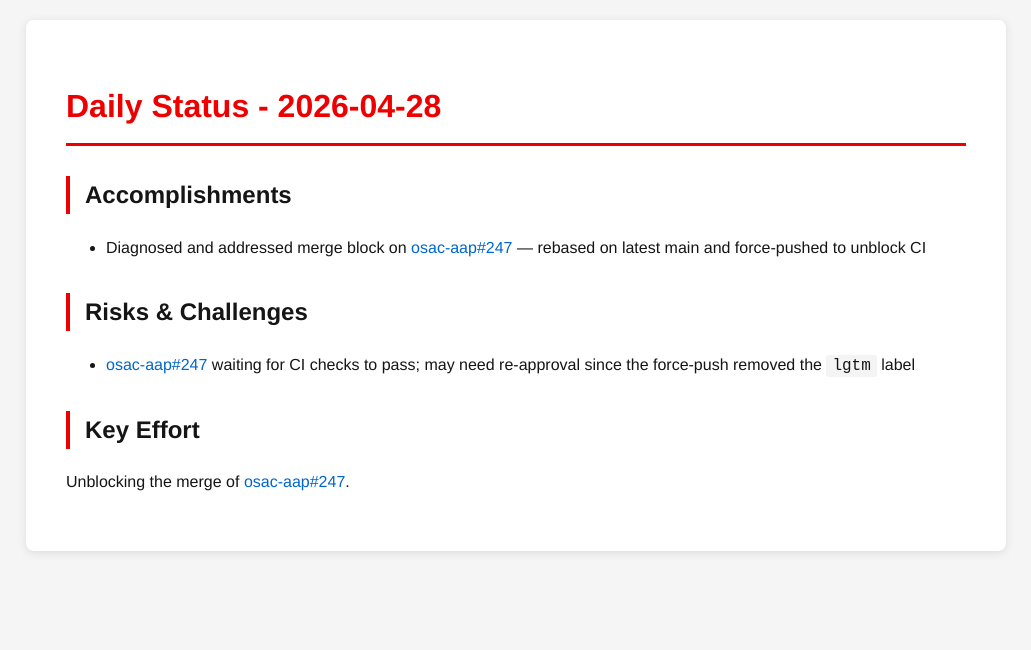
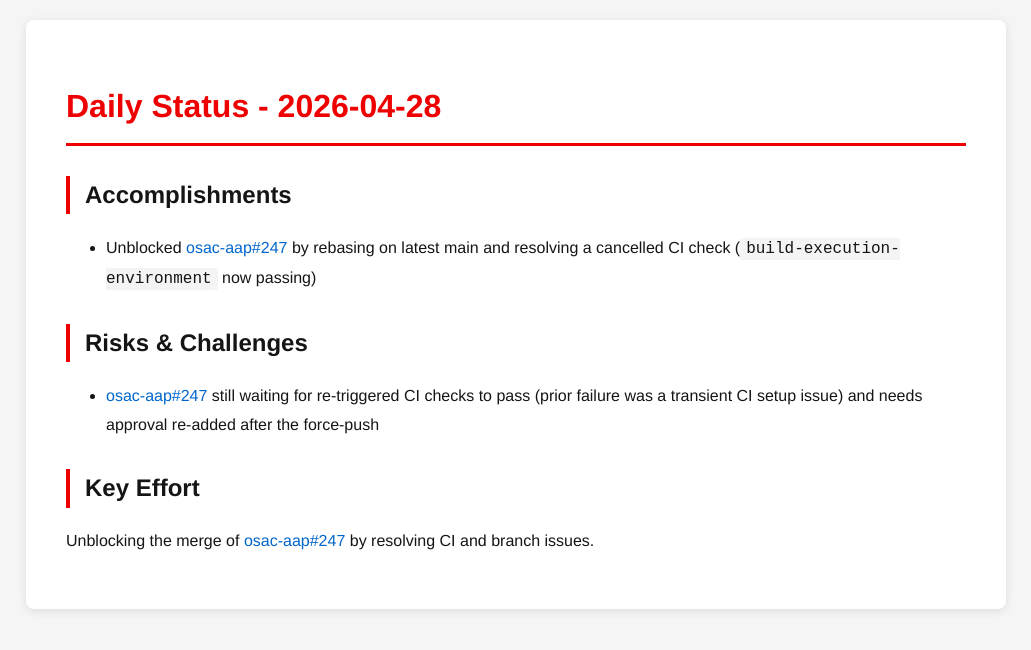
Before and after one commit to tzvatot/daily-status, a Jekyll site: the page built from 2026-04-28.md, in a window 1280 px wide. Shown: the top 650 px of the page, without its empty margins (124-1155 px from the left). Built offline with Jekyll 4.4.1, drawn with Linux system fonts in a browser that asks for light colours.

Commit message:
Daily status update - 2026-04-28

```diff
--- a/2026-04-28.md
+++ b/2026-04-28.md
@@ -7,10 +7,10 @@ date: 2026-04-28
 # Daily Status - 2026-04-28
 
 ## Accomplishments
-- Diagnosed and addressed merge block on [osac-aap#247](https://github.com/osac-project/osac-aap/pull/247) — rebased on latest main and force-pushed to unblock CI
+- Unblocked [osac-aap#247](https://github.com/osac-project/osac-aap/pull/247) by rebasing on latest main and resolving a cancelled CI check (`build-execution-environment` now passing)
 
 ## Risks & Challenges
-- [osac-aap#247](https://github.com/osac-project/osac-aap/pull/247) waiting for CI checks to pass; may need re-approval since the force-push removed the `lgtm` label
+- [osac-aap#247](https://github.com/osac-project/osac-aap/pull/247) still waiting for re-triggered CI checks to pass (prior failure was a transient CI setup issue) and needs approval re-added after the force-push
 
 ## Key Effort
-Unblocking the merge of [osac-aap#247](https://github.com/osac-project/osac-aap/pull/247).
+Unblocking the merge of [osac-aap#247](https://github.com/osac-project/osac-aap/pull/247) by resolving CI and branch issues.
```
